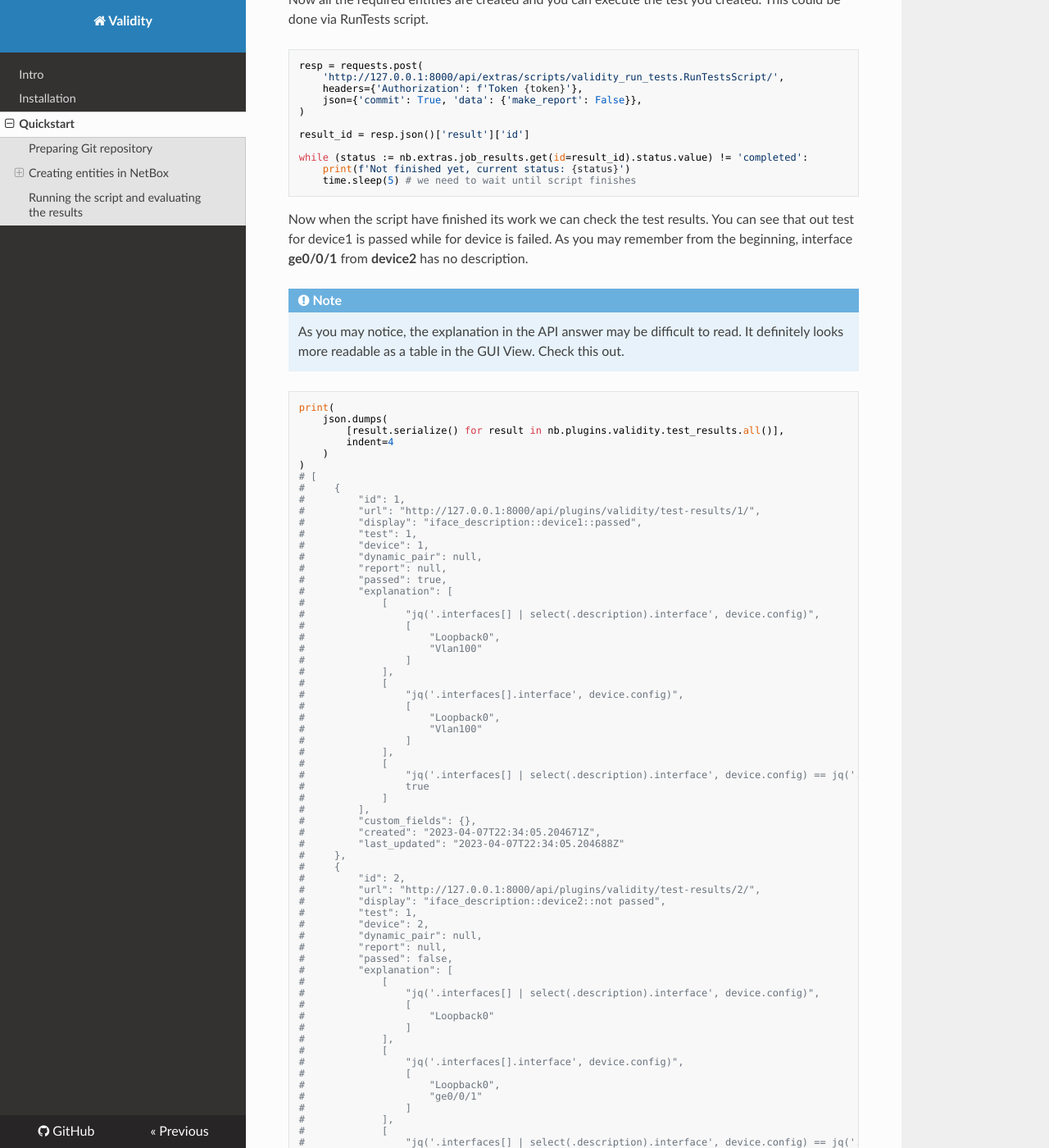
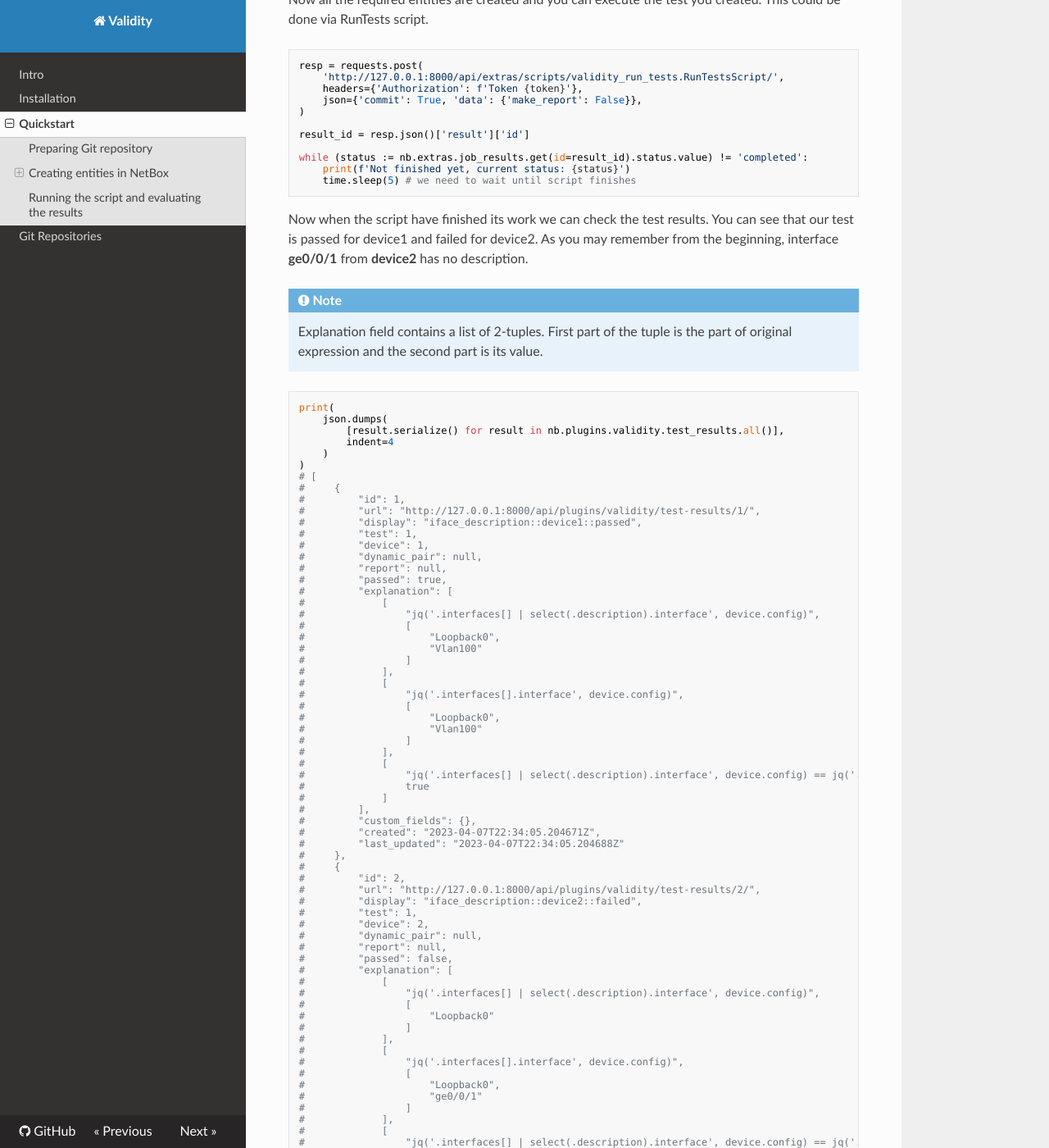
Before and after one commit to amyasnikov/validity, an MkDocs documentation site: the page built from docs/quickstart.md, in a window 1280 px wide and 1400 px high, scrolled down 3320 px. Shown: the whole window at 82% size. Built offline with MkDocs 1.6.1, drawn with Linux system fonts in a browser that asks for light colours; nearby versions of some CDN libraries.

Commit message:
git repos page

````diff
--- a/docs/quickstart.md
+++ b/docs/quickstart.md
@@ -213,11 +213,10 @@ while (status := nb.extras.job_results.get(id=result_id).status.value) != 'compl
 ```
 
 Now when the script have finished its work we can check the test results.
-You can see that out test for device1 is passed while for device is failed. As you may remember from the beginning, interface **ge0/0/1** from **device2** has no description.
+You can see that our test is passed for device1 and failed for device2. As you may remember from the beginning, interface **ge0/0/1** from **device2** has no description.
 
 !!! note
-    As you may notice, the explanation in the API answer may be difficult to read. It definitely looks more readable as a table in the GUI View. Check this out.
-
+    Explanation field contains a list of 2-tuples. First part of the tuple is the part of original expression and the second part is its value.
 ```python
 print(
     json.dumps(
@@ -262,7 +261,7 @@ print(
 #     {
 #         "id": 2,
 #         "url": "http://127.0.0.1:8000/api/plugins/validity/test-results/2/",
-#         "display": "iface_description::device2::not passed",
+#         "display": "iface_description::device2::failed",
 #         "test": 1,
 #         "device": 2,
 #         "dynamic_pair": null,
--- a/mkdocs.yml
+++ b/mkdocs.yml
@@ -5,6 +5,7 @@ nav:
     - Intro: index.md
     - Installation: installation.md
     - Quickstart: quickstart.md
+    - Git Repositories: git_repos.md
 markdown_extensions:
   - admonition
   - tables
````
Also changed, not shown: docs/git_repos.md (added, +61 -0 lines), 1 other file.
